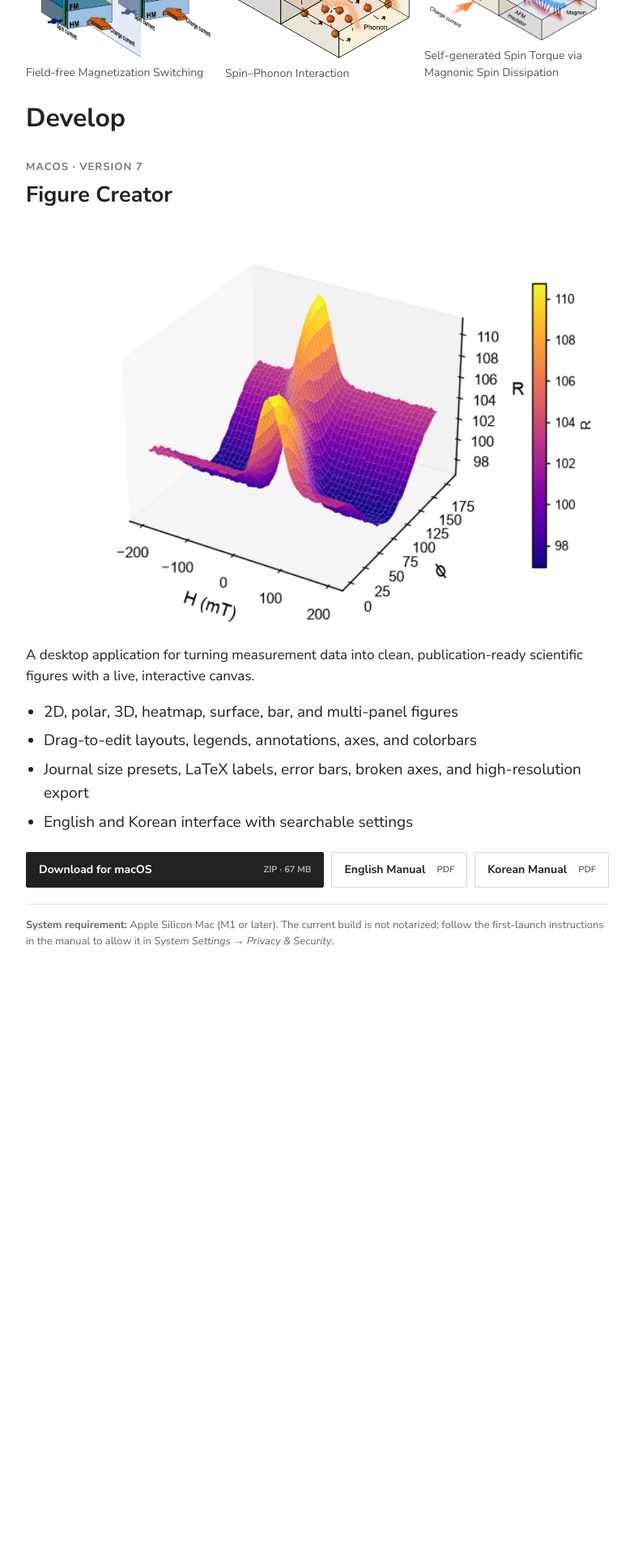
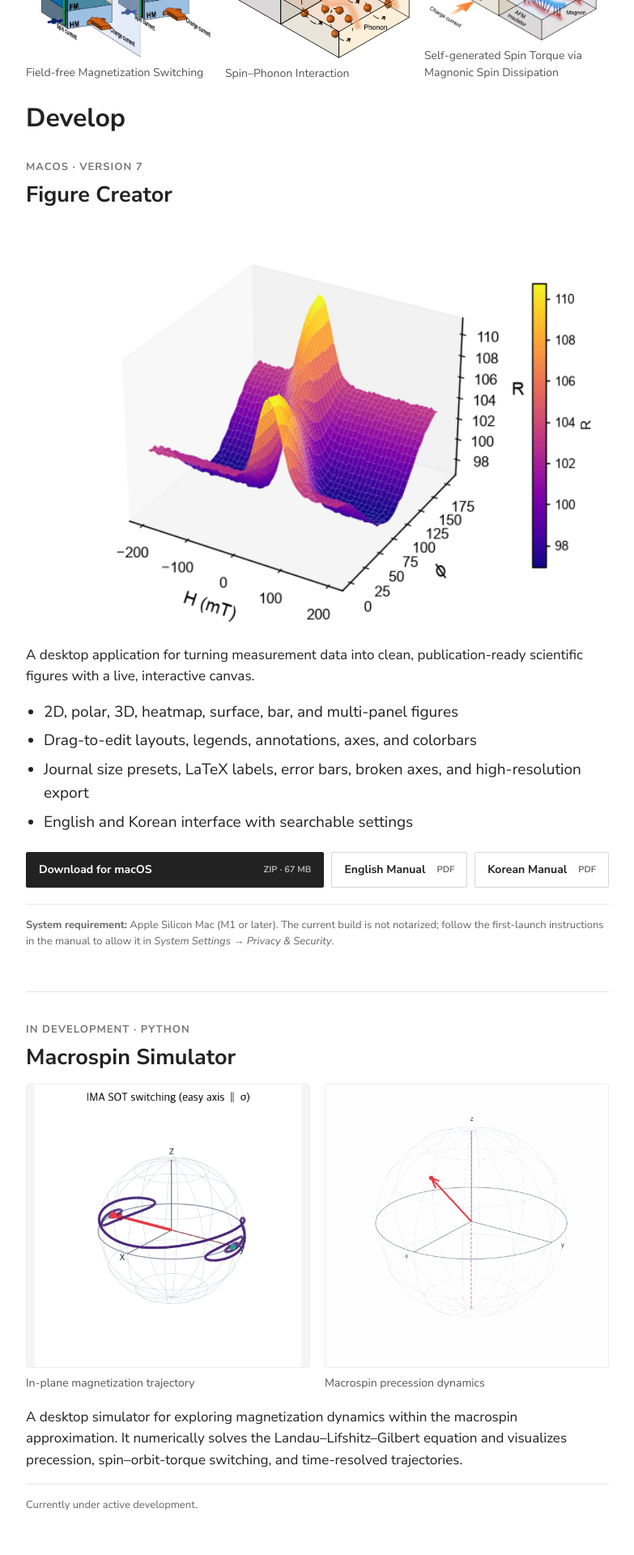
Before and after one commit to shr0eq/shr0eq.github.io, a Jekyll site: the page built from project.md, in a window 1280 px wide. Shown: the part 674-2594 px from the top of the page at 81% size, without its empty margins (68-851 px from the left). Built offline with Jekyll 4.4.1, drawn with Linux system fonts in a browser that asks for light colours; before the commit the page ends 1898 px from its top, so only the background shows below that.

Commit message:
Add Macrospin Simulator project

```diff
--- a/_sass/theme.scss
+++ b/_sass/theme.scss
@@ -384,6 +384,35 @@ header .social {
 	border-radius: 3px;
 }
 
+.project-feature--secondary {
+	padding-top: 32px;
+	border-top: 1px solid #e6e6e6;
+}
+
+.project-feature__gallery {
+	display: grid;
+	grid-template-columns: repeat(2, minmax(0, 1fr));
+	gap: 18px;
+
+	figure { margin: 0; min-width: 0; }
+
+	img {
+		display: block;
+		width: 100%;
+		aspect-ratio: 1 / 1;
+		object-fit: contain;
+		background: #f5f5f5;
+		border: 1px solid #eee;
+		border-radius: 3px;
+	}
+
+	figcaption {
+		margin-top: 8px;
+		color: #555;
+		font-size: 14px;
+	}
+}
+
 .project-feature__body {
 	padding-top: 19px;
 }
@@ -467,6 +496,7 @@ header .social {
 
 @media screen and (max-width: 480px) {
 	.download-btn { width: 100%; }
+	.project-feature__gallery { grid-template-columns: 1fr; }
 }
 
 .news-item {
--- a/project.md
+++ b/project.md
@@ -2,7 +2,7 @@
 layout: page
 title: Project
 permalink: /project/
-description: Research projects in spintronics and Figure Creator v7, a macOS application for publication-ready scientific figures.
+description: Research projects in spintronics, Figure Creator v7, and a macrospin magnetization dynamics simulator.
 ---
 
 ## Research {#research}
@@ -62,3 +62,30 @@ in magnetic thin film heterostructures.
     </p>
   </div>
 </div>
+
+<div class="project-feature project-feature--secondary">
+  <div class="project-feature__header">
+    <div class="project-feature__eyebrow">In Development · Python</div>
+    <h3>Macrospin Simulator</h3>
+  </div>
+  <div class="project-feature__gallery">
+    <figure>
+      <img src="/assets/images/project/macrospin-simulator/ima-trajectory.png" alt="Simulated in-plane magnetization trajectory on a Bloch sphere" />
+      <figcaption>In-plane magnetization trajectory</figcaption>
+    </figure>
+    <figure>
+      <img src="/assets/images/project/macrospin-simulator/precession-demo.gif" alt="Animated macrospin precession around an applied magnetic field" />
+      <figcaption>Macrospin precession dynamics</figcaption>
+    </figure>
+  </div>
+  <div class="project-feature__body">
+    <p class="project-feature__lead">
+      A desktop simulator for exploring magnetization dynamics within the macrospin approximation.
+      It numerically solves the Landau–Lifshitz–Gilbert equation and visualizes precession,
+      spin–orbit-torque switching, and time-resolved trajectories.
+    </p>
+    <p class="project-feature__note">
+      Currently under active development.
+    </p>
+  </div>
+</div>
```
Also changed, not shown: assets/images/project/macrospin-simulator/ima-trajectory.png (added), assets/images/project/macrospin-simulator/precession-demo.gif (added).
